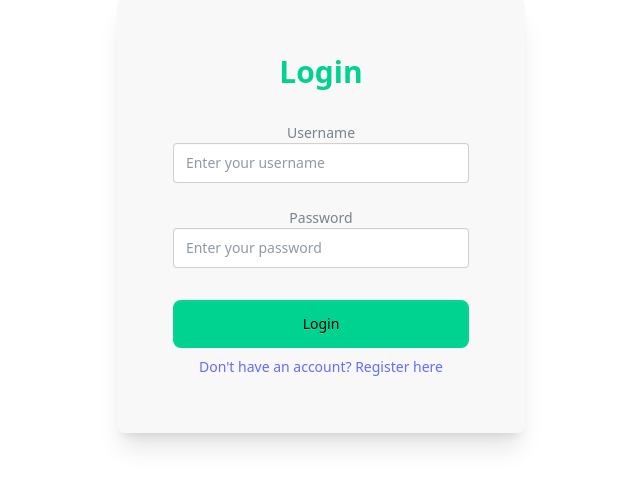
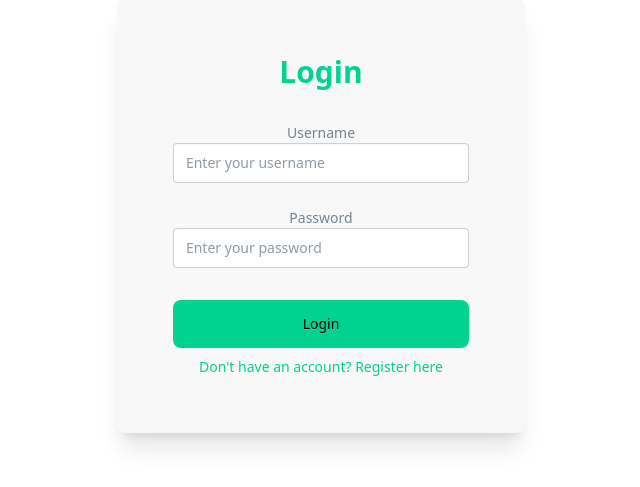
Before and after one commit to GiroGodito/IT_Track_Elective_1, a React (Vite) app in the folder lazapee-react-app/: page / in a window 1280 px wide. Shown: the part 185-672 px from the top of the page, without its empty margins (319-959 px from the left). Built offline with nearby package versions, Linux system fonts and the light colour scheme.

Commit message:
feat: added ! to toggle importance in applying css

```diff
--- a/lazapee-react-app/src/Components/Auth/LoginForm.tsx
+++ b/lazapee-react-app/src/Components/Auth/LoginForm.tsx
@@ -1,10 +1,11 @@
 import { useState } from "react";
 import api from "../API/axios"; // path to your axios instance
-import {Link} from "react-router-dom"
+import {Link,useNavigate} from "react-router-dom"
 
 export default function LoginForm() {
   const [formData, setFormData] = useState({ username: "", password: "" });
   const [error, setError] = useState("");
+  const navigate = useNavigate();
 
   const handleChange = (e: React.ChangeEvent<HTMLInputElement>) => {
     const { id, value } = e.target;
@@ -22,6 +23,8 @@ export default function LoginForm() {
 
       localStorage.setItem("jwt", token);
       console.log("Login successful");
+      navigate("/register");
+
     } catch (err) {
       setError("Invalid username or password");
       console.error("Login failed", err);
@@ -84,7 +87,7 @@ export default function LoginForm() {
               Login
             </button>
           </div>
-           <Link to="/register" >Don't have an account? Register here</Link>
+           <Link to="/register" className="!text-success">Don't have an account? Register here</Link>
         </form>
       </div>
     </div>
--- a/lazapee-react-app/src/Components/Auth/RegisterForm.tsx
+++ b/lazapee-react-app/src/Components/Auth/RegisterForm.tsx
@@ -138,7 +138,7 @@ export default function RegisterForm() {
               Register
             </button>
           </div>
-          <Link to="/login" >Already have an account? Sign in</Link>
+          <Link to="/login" className="!text-success">Already have an account? Sign in</Link>
         </form>
       </div>
     </div>
```
